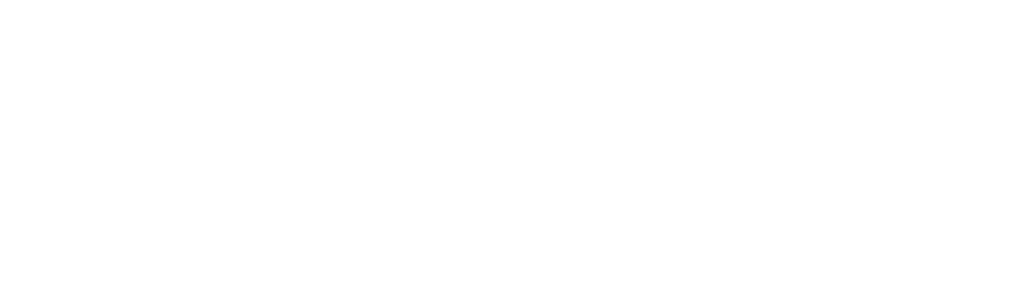
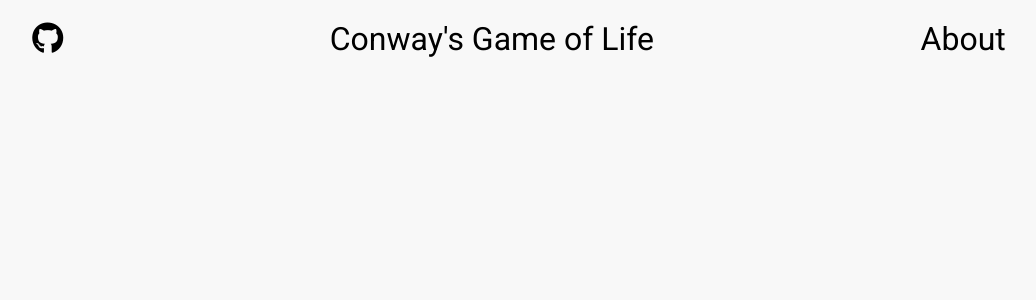
Before and after one commit to beast88/tdd-game-of-life, a React (Create React App) app in the folder game-of-life/: page / in a window 1280 px wide. Shown: the top 300 px of the page, without its empty margins (121-1157 px from the left). Built offline with nearby package versions, Linux system fonts and the light colour scheme; the HTML template or start-up script is replaced by a standard one.

Commit message:
About section has been completed

```diff
--- a/game-of-life/public/index.html
+++ b/game-of-life/public/index.html
@@ -3,6 +3,18 @@
   <head>
     <meta charset="utf-8" />
     <meta name="viewport" content="width=device-width, initial-scale=1" />
+    <script
+      src="https://kit.fontawesome.com/554719570b.js"
+      crossorigin="anonymous"
+    ></script>
+
+    <link rel="preconnect" href="https://fonts.googleapis.com" />
+    <link rel="preconnect" href="https://fonts.gstatic.com" crossorigin />
+    <link
+      href="https://fonts.googleapis.com/css2?family=Roboto&display=swap"
+      rel="stylesheet"
+    />
+
     <title>Game of Life</title>
   </head>
   <body>
--- a/game-of-life/src/App.tsx
+++ b/game-of-life/src/App.tsx
@@ -1,7 +1,27 @@
-import React from 'react';
+import React, { useState } from 'react';
+import Header from './components/Header';
+import About from './components/About';
+
+import './styles/app.css';
 
 function App() {
-  return <div className="App"></div>;
+  const [showAbout, setShowAbout] = useState(false);
+
+  const openAbout = () => {
+    setShowAbout(true);
+  };
+
+  const closeAbout = () => {
+    setShowAbout(false);
+  };
+
+  return (
+    <div className="App">
+      <Header openAbout={openAbout} />
+
+      {showAbout ? <About closeAbout={closeAbout} /> : ''}
+    </div>
+  );
 }
 
 export default App;
--- /dev/null
+++ b/game-of-life/src/components/About.tsx
@@ -0,0 +1,40 @@
+import React from 'react';
+
+interface Props {
+  closeAbout(): void;
+}
+
+const About: React.FC<Props> = (props) => {
+  return (
+    <div className="about-container" onClick={() => props.closeAbout()}>
+      <section className="about-section">
+        <button>
+          <i className="far fa-times-circle"></i>
+        </button>
+
+        <h2>Conway's Game of Life</h2>
+        <p>
+          The Game of Life is a zero player game. How it progresses is
+          determined by the inital state of the game.{' '}
+          <a
+            href="https://en.wikipedia.org/wiki/Conway%27s_Game_of_Life"
+            target="_blank"
+            rel="noreferrer"
+          >
+            Here's the wiki article.
+          </a>
+        </p>
+
+        <h3>How To Play</h3>
+        <p>
+          Select the size of the grid you want to play with. Then select cells
+          to bring them to life. You can select as many cells as you wish. Once
+          you're ready click the start button to begin the simulation. How long
+          will your cells live?
+        </p>
+      </section>
+    </div>
+  );
+};
+
+export default About;
--- /dev/null
+++ b/game-of-life/src/components/Header.tsx
@@ -0,0 +1,34 @@
+import React from 'react';
+
+interface Props {
+  openAbout(): void;
+}
+
+const Header: React.FC<Props> = (props) => {
+  return (
+    <header>
+      <ul className="header-info">
+        <li>
+          <a
+            href="https://github.com/beast88/tdd-game-of-life"
+            target="_blank"
+            rel="noreferrer"
+          >
+            <i className="fab fa-github"></i>
+          </a>
+        </li>
+        <li>Conway's Game of Life</li>
+        <li
+          className="about-link"
+          onClick={(e) => {
+            props.openAbout();
+          }}
+        >
+          About
+        </li>
+      </ul>
+    </header>
+  );
+};
+
+export default Header;
--- /dev/null
+++ b/game-of-life/src/styles/app.css
@@ -0,0 +1,68 @@
+* {
+  margin: 0;
+  padding: 0;
+  box-sizing: border-box;
+  font-family: 'Roboto', sans-serif;
+  background: #f8f8f8;
+}
+
+a {
+  color: black;
+}
+
+.header-info {
+  list-style: none;
+  font-size: 2rem;
+  padding: 20px;
+  display: flex;
+  justify-content: space-around;
+}
+
+.far {
+  font-size: 2rem;
+}
+
+.about-link {
+  cursor: pointer;
+}
+
+.about-container {
+  position: fixed;
+  left: 0;
+  top: 0;
+  height: 100vh;
+  width: 100vw;
+  overflow: auto;
+  z-index: 2;
+
+  background-color: rgba(0, 0, 0, 0.6);
+}
+
+.about-section {
+  margin: 85px auto 0 auto;
+  padding: 20px;
+  min-width: 310px;
+  width: 60%;
+  background-color: #f8f8f8;
+  border-radius: 5px;
+  position: relative;
+  text-align: center;
+}
+
+.about-section button {
+  border: none;
+  cursor: pointer;
+  position: absolute;
+  top: 10px;
+  right: 10px;
+  border-radius: 50%;
+  background-color: transparent;
+}
+
+.about-section a {
+  color: midnightblue;
+}
+
+.about-section p {
+  margin: 10px 0 15px 0;
+}
```
